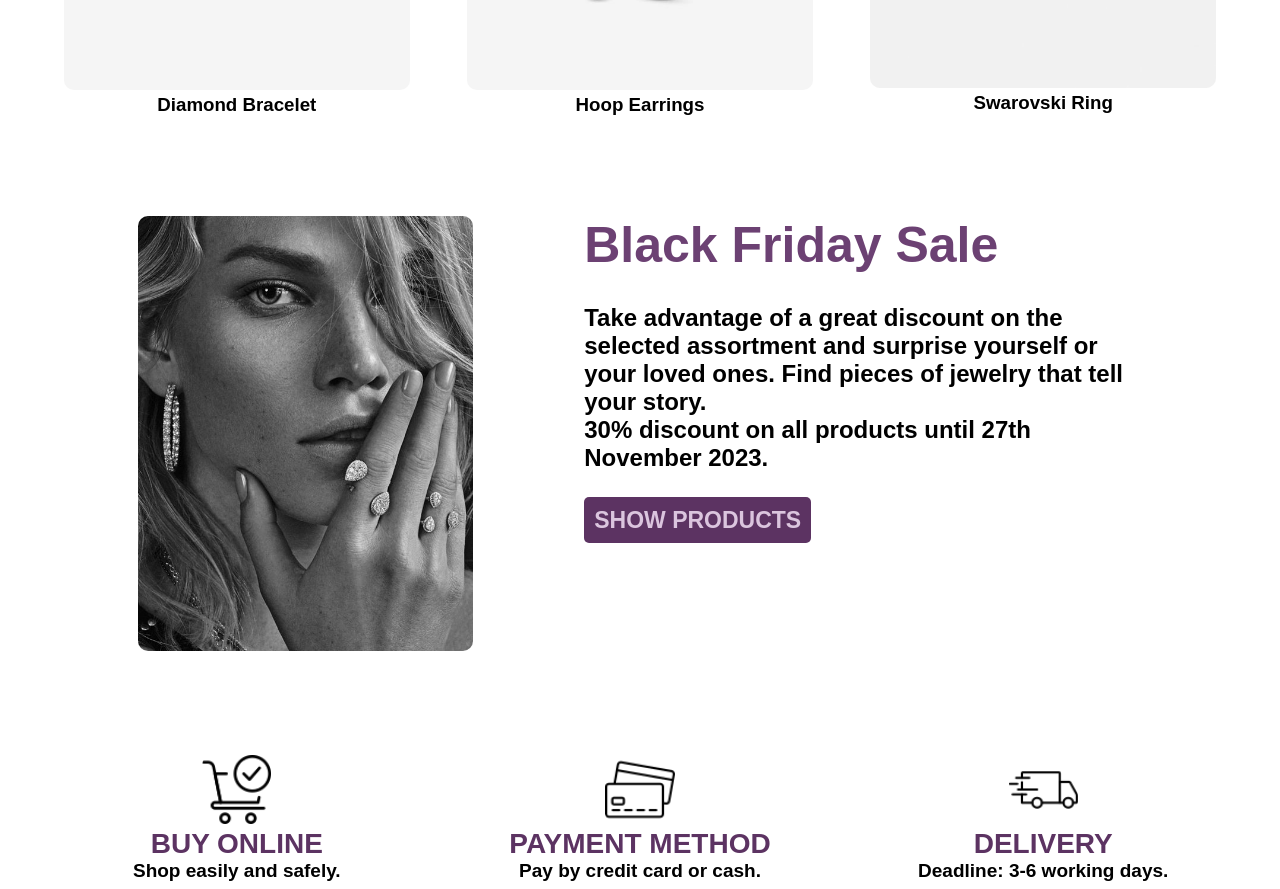
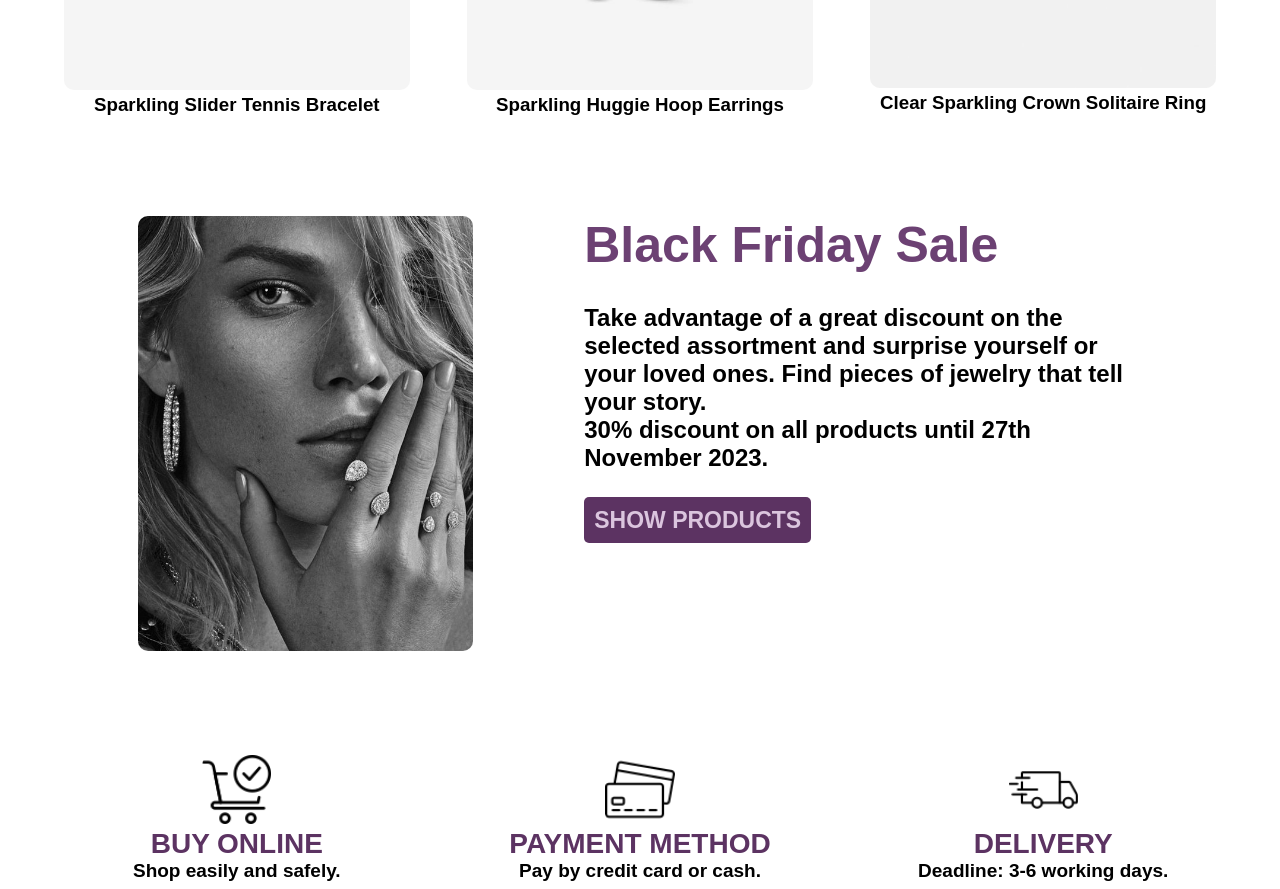
Before and after one commit to irenamilanovic/irellery, a plain HTML site: page index.html in a window 1280 px wide. Shown: the part 1184-2073 px from the top of the page. Drawn offline with Linux system fonts and the light colour scheme.

Commit message:
Add files via upload

```diff
--- a/index.html
+++ b/index.html
@@ -52,15 +52,15 @@
 		<section id="blokovi">
 			<div class="blok">
 				<img src="img/bracelet1.jpg" alt="bracelet"/>
-				<h3>Diamond Bracelet</h3>
+				<h3>Sparkling Slider Tennis Bracelet</h3>
 			</div>
 			<div class="blok">
 				<img src="img/earrings2.jpg" alt="earrings"/>
-				<h3>Hoop Earrings</h3>
+				<h3>Sparkling Huggie Hoop Earrings</h3>
 			</div>
 			<div class="blok">
 				<img src="img/ring2.jpg" alt="ring"/>
-				<h3>Swarovski Ring</h3>
+				<h3>Clear Sparkling Crown Solitaire Ring</h3>
 			</div>
 		</section>
 		<div class="slikaTekst">
```
